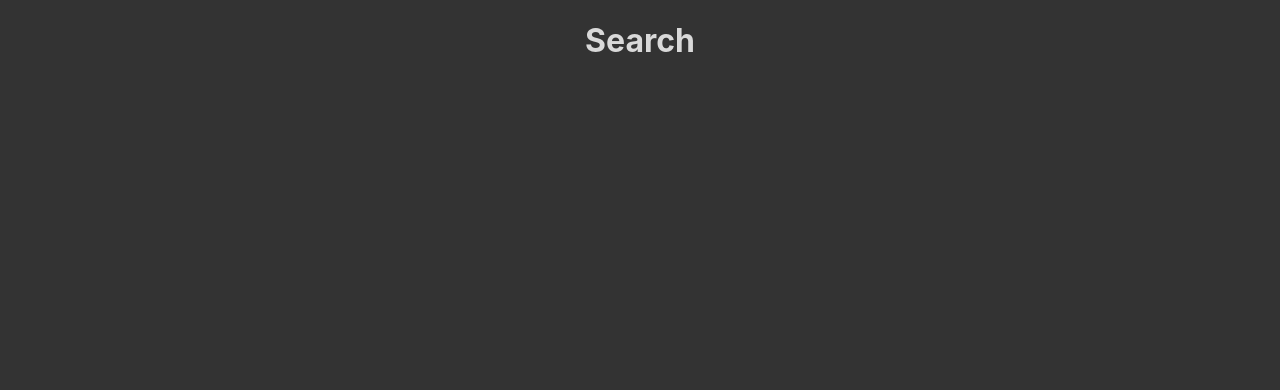
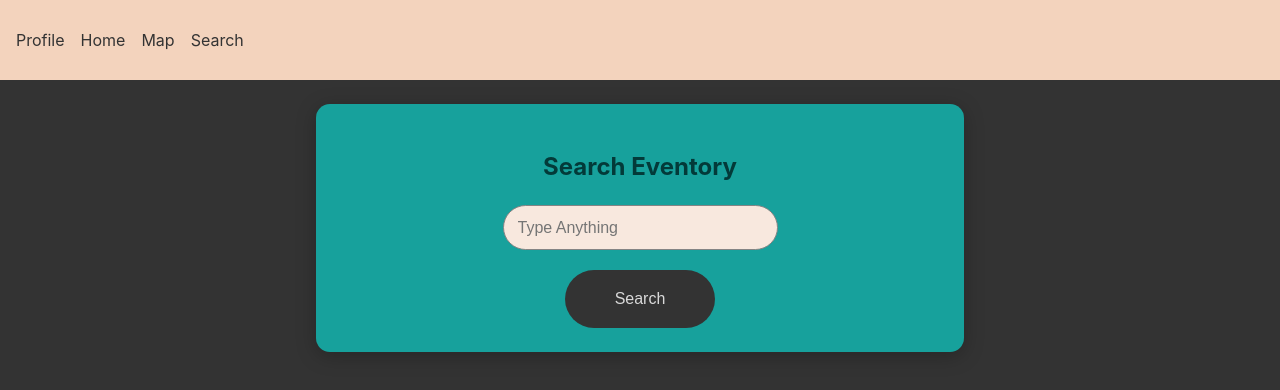
Before and after one commit to acmucsd-projects/spummer25-hack-team-1, a React (Create React App) app in the folder frontend/: page /search in a window 1280 px wide. Shown: the top 390 px of the page. Built offline with nearby package versions, Linux system fonts and the light colour scheme.

Commit message:
style: search page for eventory

```diff
--- a/frontend/src/components/Header.js
+++ b/frontend/src/components/Header.js
@@ -5,6 +5,7 @@ function Header(){
             <Link to="/profile" class="link">Profile</Link>
             <Link to="/" class="link">Home</Link>
             <Link to="/map" class="link">Map</Link>
+            <Link to="/search" class="link">Search</Link>
         </header>
     )
 }
--- a/frontend/src/pages/Search.js
+++ b/frontend/src/pages/Search.js
@@ -1,6 +1,31 @@
+import { useState } from "react";
+import Header from "../components/Header";
 function Search() {
+    const [search, setSearch] = useState("");
+    const [triggerSearch, setTriggerSearch] = useState(false);
+
+    function showSearchResults(){
+        if(search === "" || !triggerSearch){
+            return(<p>Search Eventory</p>);
+        }
+
+        return(
+            <p>Showing Search Results for "{search}"</p>
+        )
+    }
     return(
-        <h1>Search</h1>
+        <main>
+            <Header></Header>
+
+            <div className="card">
+                <h2>{showSearchResults()}</h2>
+                <input type="text" placeholder="Type Anything"
+                onChange={(e) =>
+                {setSearch(e.target.value); setTriggerSearch(false)}}></input> <br/> <br/>
+                <button onClick={(e) => setTriggerSearch(true)}>Search</button>
+            </div>
+
+        </main>
     )
 }
 
```
